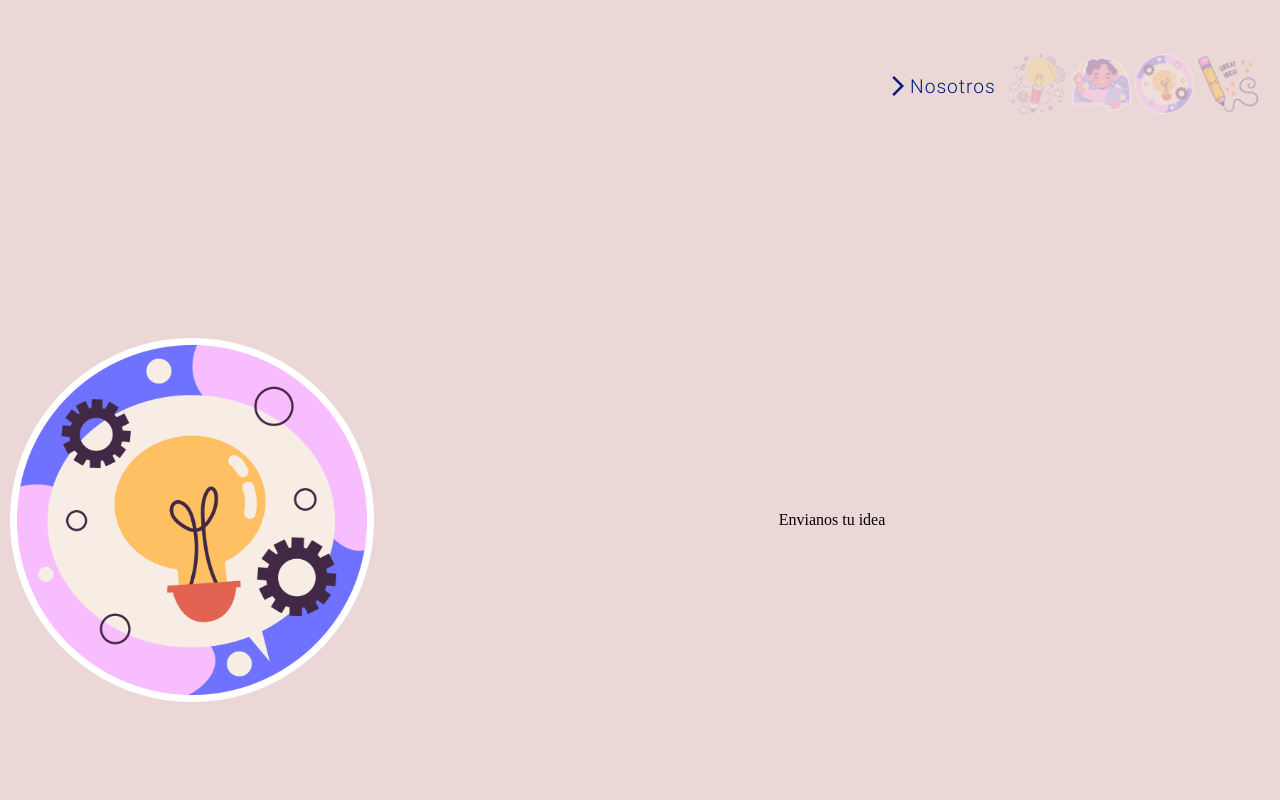
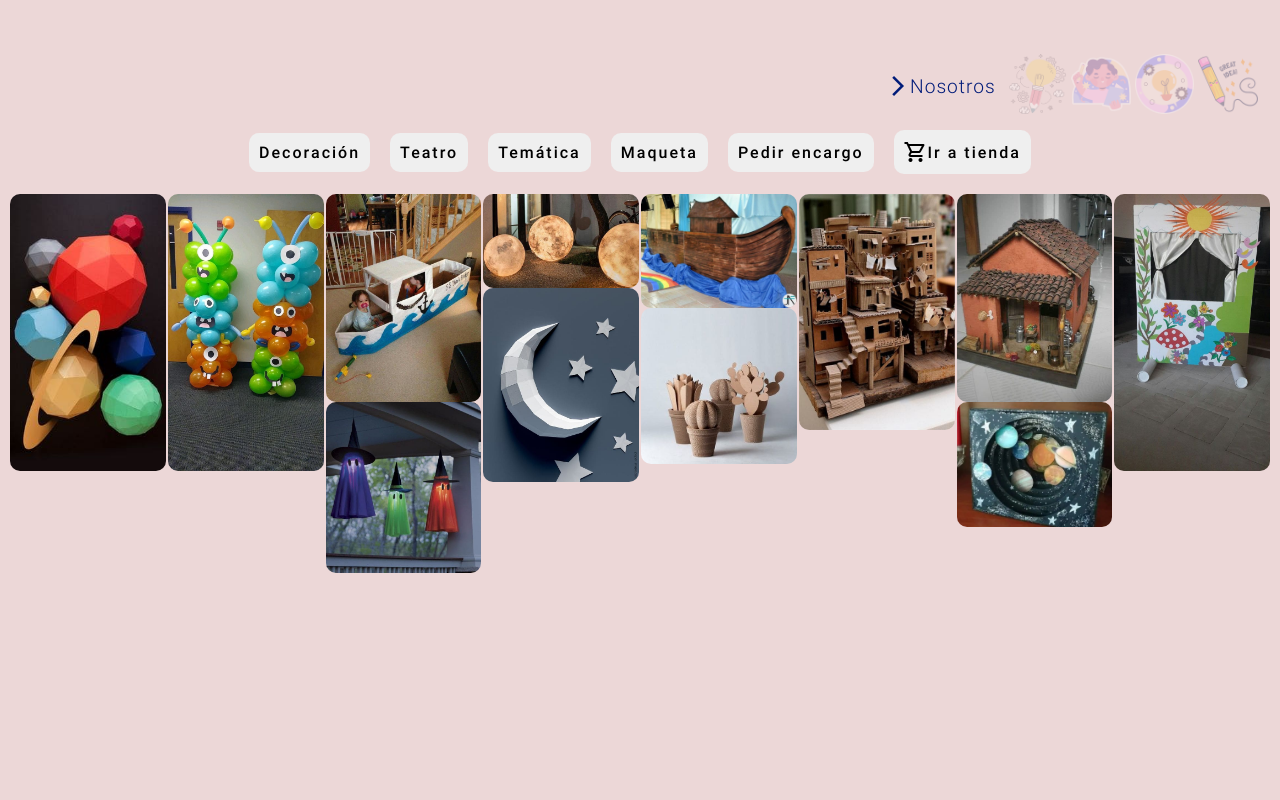
Before and after one commit to DiegoCa009/encargametareas, a website built with Vite: page index.html in a window 1280 px wide. Shown: the part 680-1480 px from the top of the page. Built offline with nearby package versions, Linux system fonts and the light colour scheme.

Commit message:
designing content

```diff
--- a/index.html
+++ b/index.html
@@ -24,9 +24,10 @@
                 <button class="animate__animated animate__fadeInUp animate__delay-1s">Descubre nuestros servicios</button>
             </section>
           </div>
+        </div>
 
-          <div class="creations-examples center-column">
-            <div class="creations-examples-menu center">
+        <div class="container">
+            <div class="services-menu center">
               <button class="creations-examples-category">Decoración</button>
               <button class="creations-examples-category">Teatro</button>
               <button class="creations-examples-category">Temática</button>
@@ -34,14 +35,20 @@
               <button class="creations-examples-category">Pedir encargo</button>
               <button class="creations-examples-category center"><span class="material-symbols-outlined">shopping_cart</span>Ir a tienda</button>
              </div>
-             <div class="creations-examples-show center">
+             <div class="services-images animate__animated animate__fadeIn">
                 <img src="./public/images/manualidades/decoracion2.jpg" alt="">
+                <img src="./public/images/manualidades/deccoracion-globos.jpg" alt="">
+                <img src="./public/images/manualidades/barco.jpg" alt="">
+                <img src="./public/images/manualidades/decoracion-hallowen.jpg" alt="">
+                <img src="./public/images/manualidades/decoracion-luna.jpeg" alt="">
+                <img src="./public/images/manualidades/decoracion.jpg" alt="">
+                <img src="./public/images/manualidades/escenario.jpg" alt="">
+                <img src="./public/images/manualidades/macetero.jpg" alt="">
+                <img src="./public/images/manualidades/maquet-favela.jpg" alt="">
+                <img src="./public/images/manualidades/maqueta.jpg" alt="">
                 <img src="./public/images/manualidades/space.jpg" alt="">
-                <img src="./public/images/manualidades/decoracion-hallowen.jpg" alt="">
+                <img src="./public/images/manualidades/teatro.jpg" alt="">
              </div>
-
-            </div>
-
         </div>
         <div class="container">
           <div class="container_info center-row" >
@@ -63,16 +70,6 @@
           <li><img  class="icons" src="./public/images/stickers/4.png" alt=""></li>
         </ul>
       </nav>
-    <!-- <main>
-      <section id="grid-container">
-        <div class="grid-item">
-          <div class="info-da"></div>
-          <span class="material-symbols-outlined eye-info">visibility</span>
-          <img src="/images/1.jpg" alt="Imagen 1" />
-        </div>
-      </section>
-    </main>     -->
-
 
     <script type="module" src="/src/main.ts"></script>
   </body>
--- a/src/css/home.css
+++ b/src/css/home.css
@@ -1,4 +1,5 @@
 div.container{
+  overflow: hidden;
   position: relative;
   width: 100%;
   height: 100%;
@@ -9,37 +10,6 @@ div.container_info{
     width: 100%;
     height: 100%;
   }
-
-.creations-examples{
-  padding: 10px;
-  width: 100%;
-  height: 100%;
-  top: 0;
-  right: 0;
-  transform: translateX(00%);
-  position: absolute;
-  background-color: rgb(236, 215, 215);
-  transition: 1s ease;
-}
-
-.creations-examples-menu{
-
-}
-
-.creations-examples-show{
-  width: 100%;
-  height: 100%;
-}
-
-.creations-examples-show img{
-  border-radius: 20px;
-  padding: 10px;
-  max-width: 18%;
-  margin: 12px;
-  background-color: rgba(69, 81, 151, 0.283);
-
-
-}
 
 .container_info-left{
   padding: 10px;
@@ -55,10 +25,3 @@ img.float
 {
   max-width: 100%;
 }
-
-  button{
-    margin: 10px;
-    padding: 10px;
-    border-radius: 10px;
-    border: 0;
-  }
--- /dev/null
+++ b/src/css/services.css
@@ -0,0 +1,20 @@
+div.services-images{
+  padding: 10px;
+  column-count: 8;
+  column-gap: 2px;
+  width: 100%;
+  height: 100%;
+}
+
+div.services-images img{
+  display: grid;
+  max-width: 100%;
+  grid-template-columns: repeat(1,1fr);
+  transition: 0.5s;
+  border-radius: 10px;
+}
+
+div.services-images img:hover
+{
+
+}
--- a/src/main.ts
+++ b/src/main.ts
@@ -2,3 +2,4 @@ import MainPresentation from './custom/home'
 import './style.css'
 import './css/home.css'
 import './css/nav.css'
+import './css/services.css'
--- a/src/style.css
+++ b/src/style.css
@@ -50,10 +50,14 @@ h1{
 }
 
 button{
+  border-radius: 10px;
+  border: none;
+  padding: 10px;
   cursor: pointer;
   font-family: var(--button);
+  font-size: 1rem;
   letter-spacing: 2px;
-  font-size: 1rem;
+  margin: 10px;
 }
 
 p{
```
